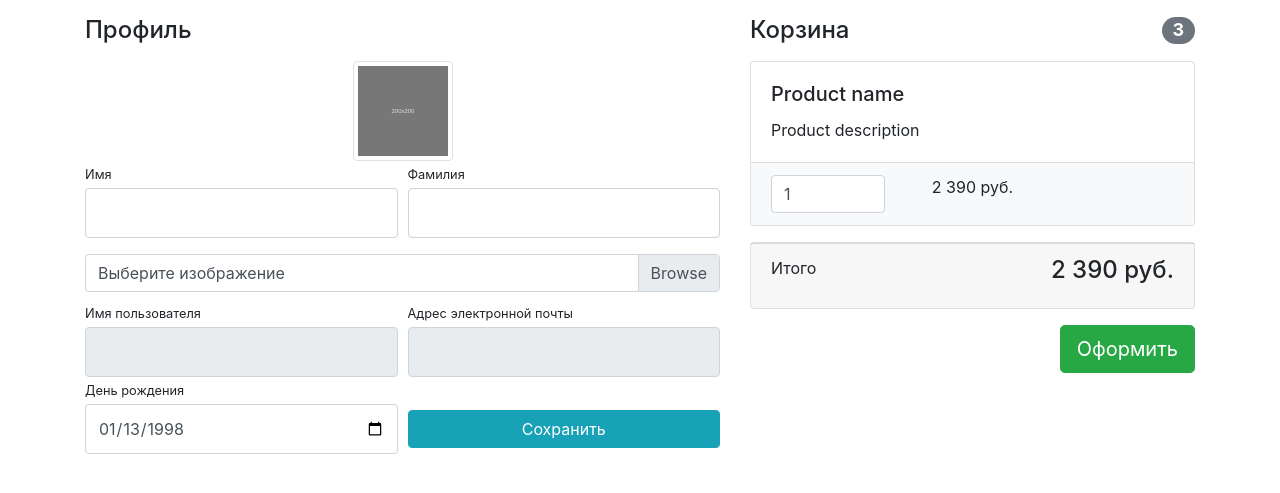
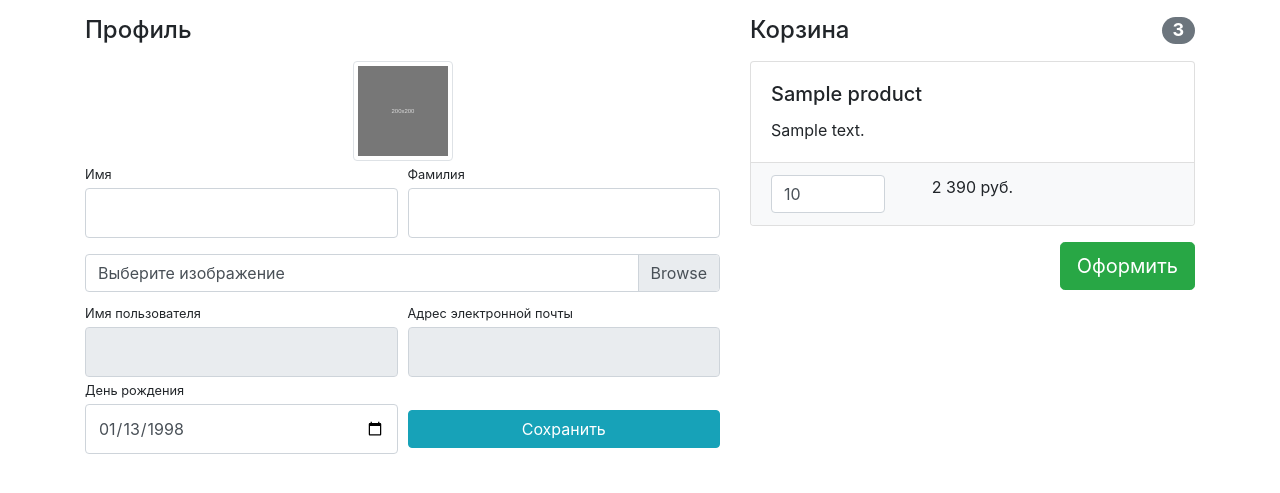
Before and after one commit to mrDonald009/Geekshop, a Django app: template authapp/templates/authapp/profile.html in a window 1280 px wide. Shown: the part 56-549 px from the top of the page. Run offline with Django 3.2, Linux system fonts and the light colour scheme; tables that the repository leaves empty hold one stand-in row (values such as "Sample post"); the template is opened without the code that fills it: values that come from a table or form of the project are taken from there, most other values are stand-ins (such as "Sample title", 1, 10 or a date in 2020); parts of the project's set-up code (start-up, migrations or seed data) failed here and were passed over; some libraries are stand-ins or nearby versions.

Commit message:
added_logic_for_basket_template

```diff
--- a/basketapp/templates/basketapp/basket.html
+++ b/basketapp/templates/basketapp/basket.html
@@ -1,17 +1,19 @@
+{% if baskets %}
     <h4 class="mt-3 mb-3 d-flex justify-content-between align-items-center mb-3">
         Корзина <span class="badge badge-secondary badge-pill">3</span>
     </h4>
+    {% for basket in baskets %}
         <div class="card mb-3">
             <div class="card-body">
-        <h5 class="card-title">Product name</h5>
-        <p class="card-text">Product description</p>
+                <h5 class="card-title">{{ basket.product.name }}</h5>
+                <p class="card-text">{{ basket.product.description }}</p>
             </div>
             <ul class="list-group list-group-flush">
                 <li class="list-group-item bg-light">
                     <div class="row text-center">
                         <div class="col-lg-4">
                             <input name="basketID" type="number" class="form-control"
-                           value="1" min="0">
+                                   value="{{ basket.quantity }}" min="0">
                         </div>
                         <div class="col-lg-4">2 390 руб.</div>
                         <div class="col-lg-4">
@@ -23,10 +25,16 @@
                 </li>
             </ul>
         </div>
-<div class="card mb-3">
-    <div class="card-footer">
-        <p class="float-left">Итого</p>
-        <h4 class="float-right">2 390 руб.</h4>
-    </div>
-</div>
+    {% endfor %}
+    {#<div class="card mb-3">#}
+    {#    <div class="card-footer">#}
+    {#        <p class="float-left">Итого</p>#}
+    {#        <h4 class="float-right">2 390 руб.</h4>#}
+    {#    </div>#}
+    {#</div>#}
     <button type="button" class="btn btn-success btn-lg float-right">Оформить</button>
+{% else %}
+    <h4 class="mt-3 mb-3 text-center">
+        Корзина пуста
+    </h4>
+{% endif %}
```
Also changed, not shown: authapp/views.py (+6 -1 lines). Lines whose indentation alone changed are shown as unchanged.
